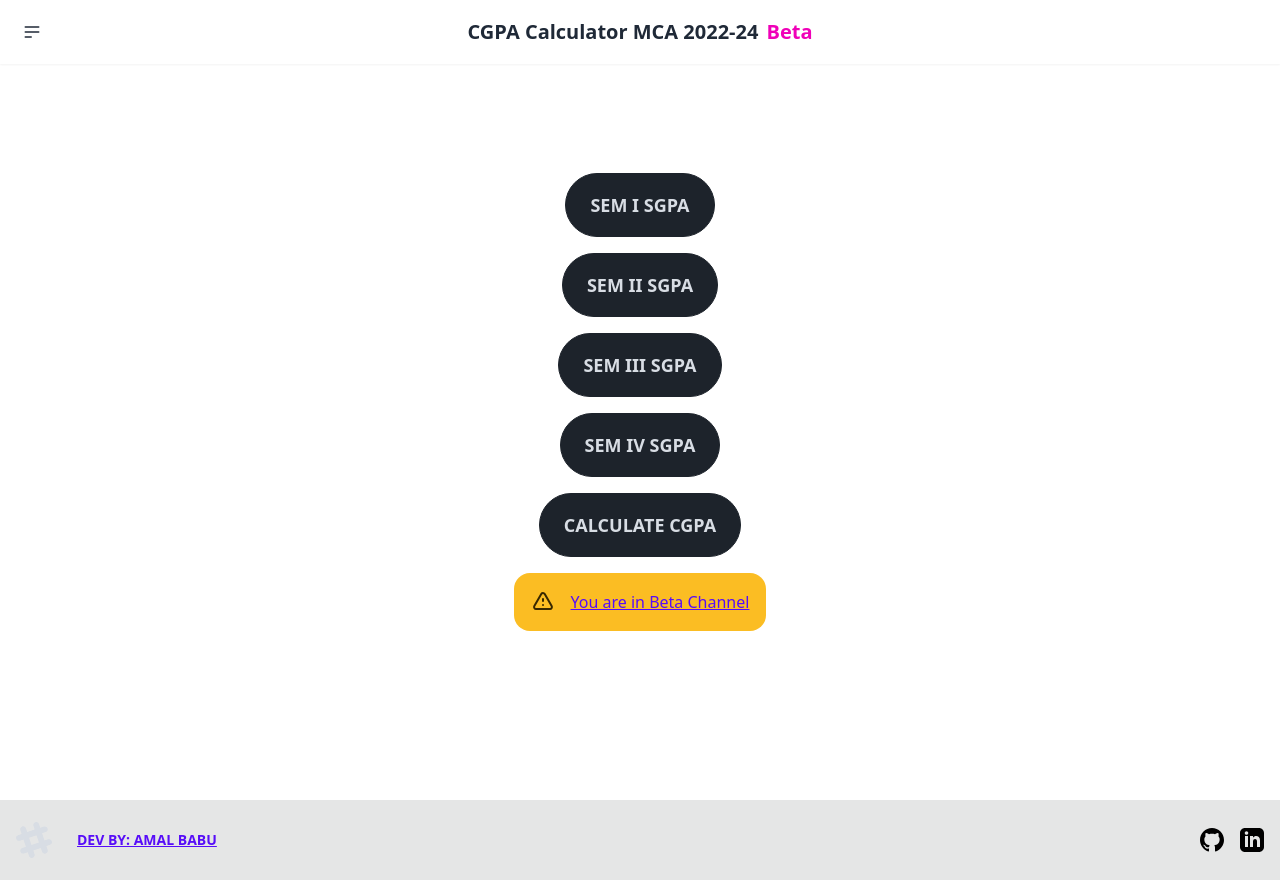
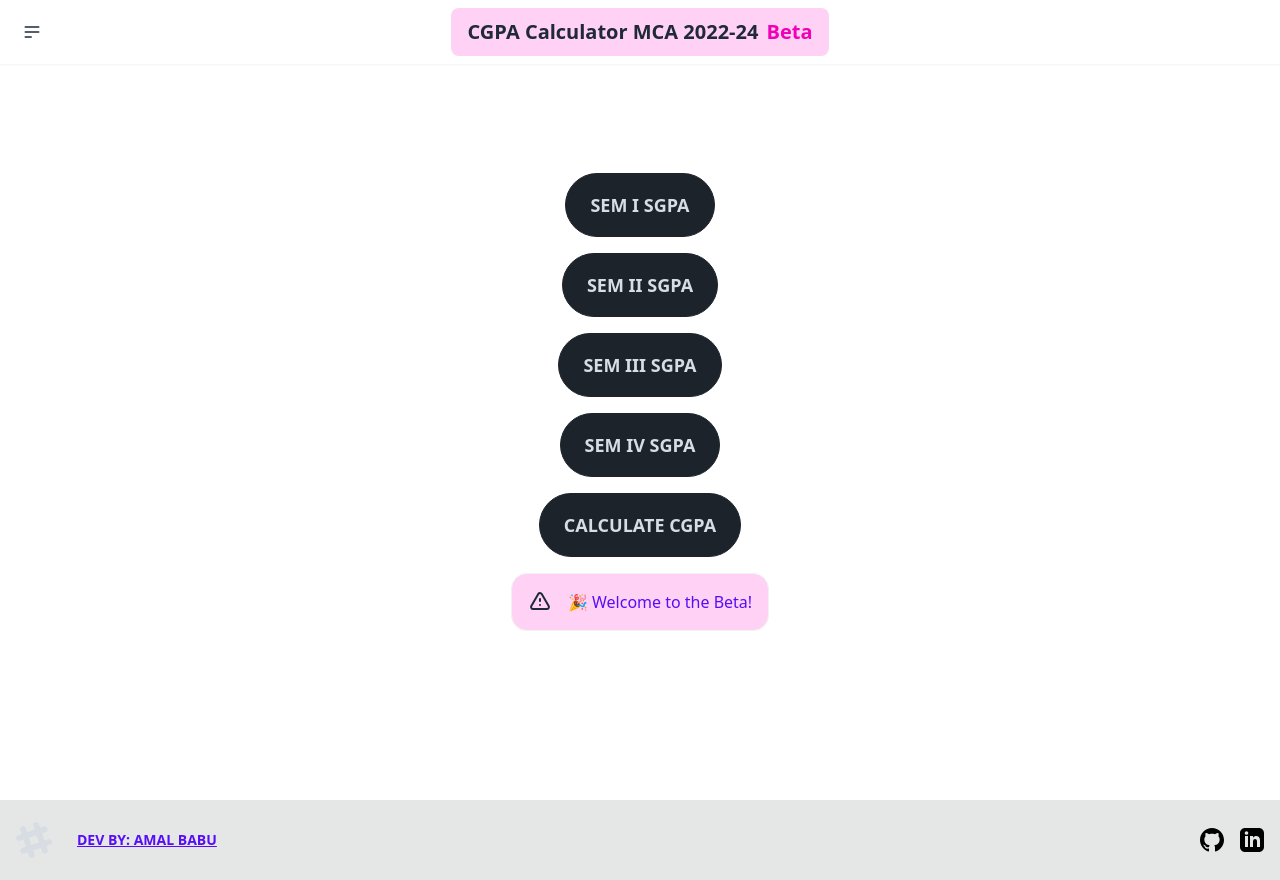
Before and after one commit to amal-babu-git/cgpa-mca-vtu-2022-24, a React (Vite) app: page / in a window 1280 px wide. Built offline with nearby package versions, Linux system fonts and the light colour scheme; no server answers.

Commit message:
beta update

```diff
--- a/src/components/header/Navbar.jsx
+++ b/src/components/header/Navbar.jsx
@@ -73,7 +73,7 @@ const Navbar = () => {
 				<div className="navbar-center">
 					<Link
 						to={"/"}
-						className="btn btn-ghost normal-case text-xl"
+						className="btn btn-ghost normal-case text-xl bg-secondary-content"
 					>
 						<h1>CGPA Calculator MCA 2022-24</h1>
 						<span className="text-secondary">Beta</span>
--- a/src/components/home/Home.jsx
+++ b/src/components/home/Home.jsx
@@ -71,7 +71,7 @@ const Home = () => {
 					<div className="mt-3">
 						<div
 							role="alert"
-							className="alert alert-warning"
+							className="alert bg-secondary-content"
 						>
 							<svg
 								xmlns="http://www.w3.org/2000/svg"
@@ -88,10 +88,10 @@ const Home = () => {
 							</svg>
 							<span>
 								<Link
-									className="link-primary underline"
+									className="link-primary"
 									to={"https://cgpa-sgpa--beta-4vi7tum2.web.app/"}
 								>
-									You are in Beta Channel
+									🎉 Welcome to the Beta!
 								</Link>
 							</span>
 						</div>
```
